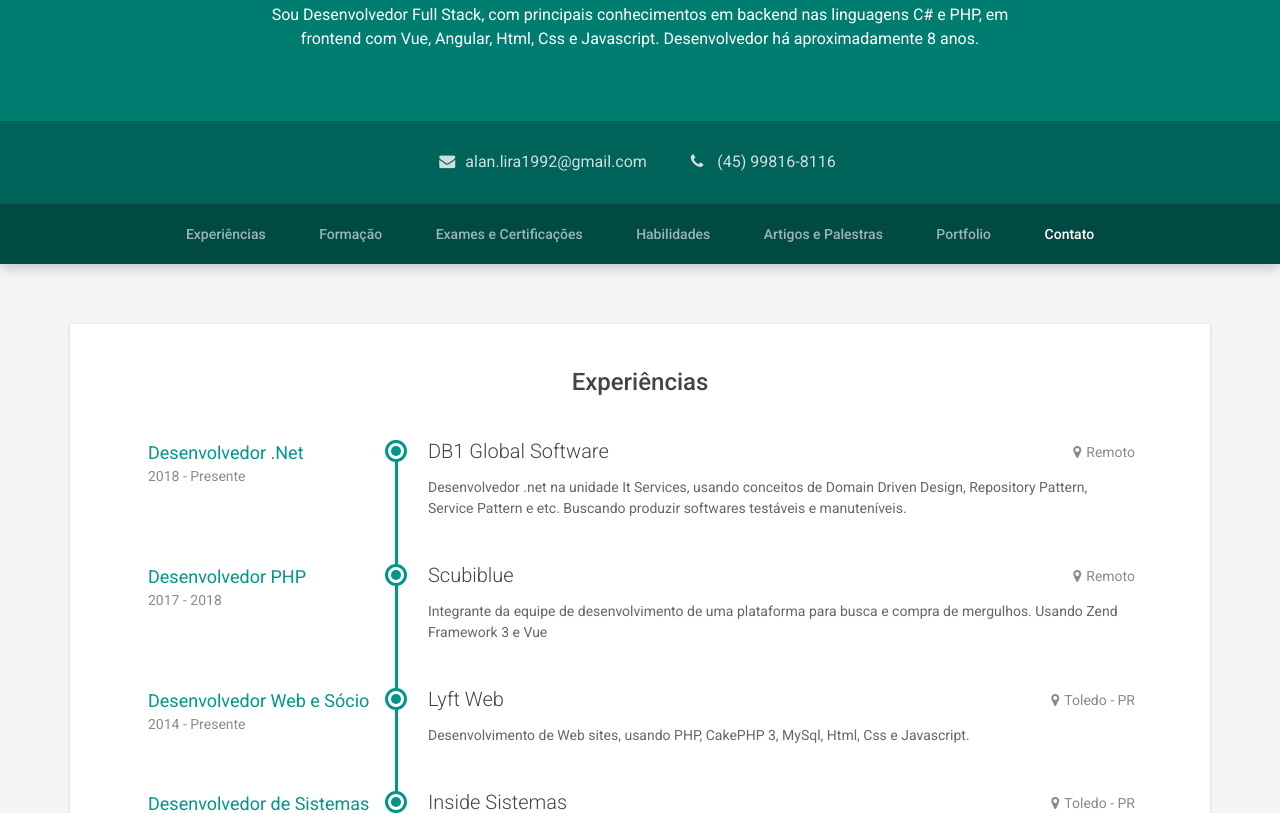
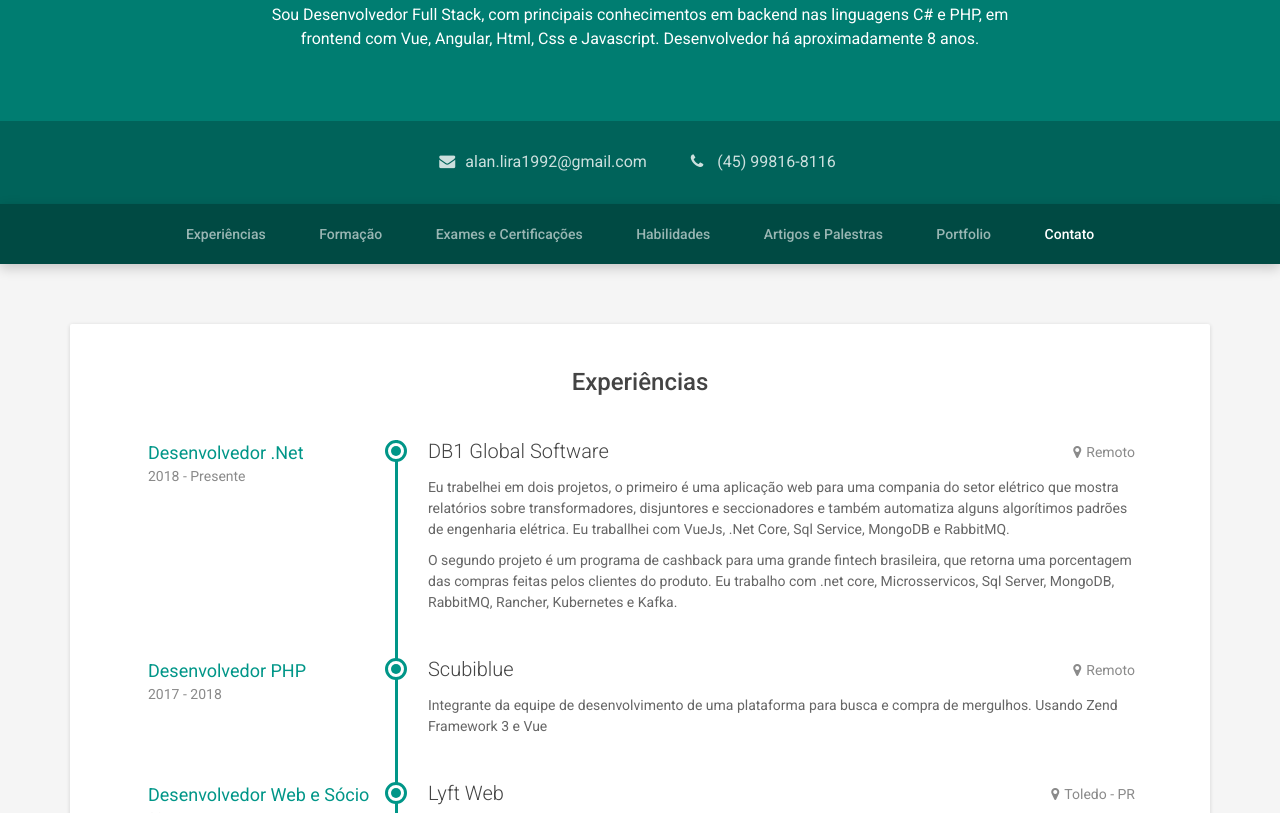
Before and after one commit to lira92/lira92.github.io, a plain HTML site: page pt-br/index.html in a window 1280 px wide. Shown: the part 412-1225 px from the top of the page. Drawn offline with Linux system fonts and the light colour scheme.

Commit message:
changed last experience description

```diff
--- a/pt-br/index.html
+++ b/pt-br/index.html
@@ -118,9 +118,12 @@
                     </div>
                     <!--//job-meta-->
                     <div class="job-desc">
-                        <p>Desenvolvedor .net na unidade It Services, usando conceitos de Domain Driven Design,
-                            Repository Pattern, Service Pattern e etc. Buscando produzir softwares testáveis e
-                            manuteníveis.</p>
+                        <p>
+                            Eu trabelhei em dois projetos, o primeiro é uma aplicação web para uma compania do setor elétrico que mostra relatórios sobre transformadores, disjuntores e seccionadores e também automatiza alguns algorítimos padrões de engenharia elétrica. Eu traballhei com VueJs, .Net Core, Sql Service, MongoDB e RabbitMQ.
+                        </p>
+                        <p>
+                            O segundo projeto é um programa de cashback para uma grande fintech brasileira, que retorna uma porcentagem das compras feitas pelos clientes do produto. Eu trabalho com .net core, Microsservicos, Sql Server, MongoDB, RabbitMQ, Rancher, Kubernetes e Kafka.
+                        </p>
                     </div>
                     <!--//job-desc-->
                 </div>
```
Also changed, not shown: en-us/index.html (+11 -6 lines).
